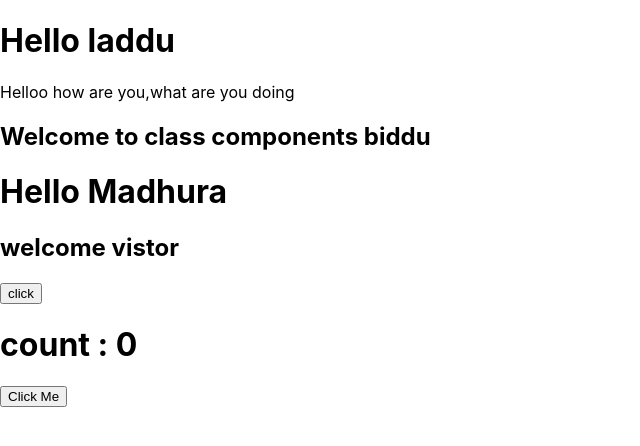
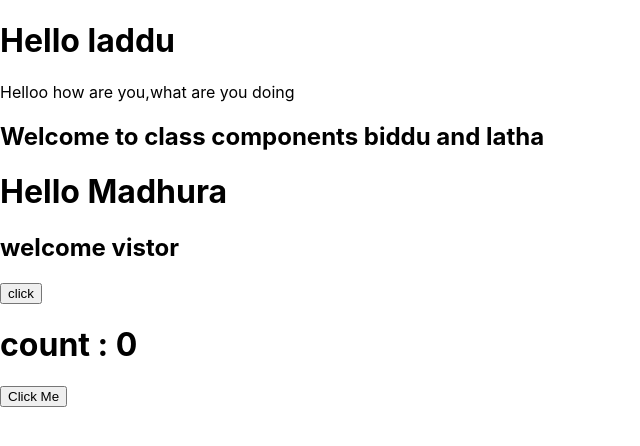
Before and after one commit to madhavi-anneboina/myapp, a React (Create React App) app: page / in a window 1280 px wide. Shown: the top 446 px of the page, without its empty margins (0-640 px from the left). Built offline with nearby package versions, Linux system fonts and the light colour scheme.

Commit message:
class component destructuring

```diff
--- a/src/App.js
+++ b/src/App.js
@@ -14,7 +14,7 @@ function App() {
         <p>Helloo how are you,what are you doing</p>
        </Greet>
 
-       <Welcome  name= "biddu"/>
+       <Welcome  name= "biddu" heroName="latha"/>
        <Hello />
        <Message />
        <Counter />
--- a/src/components/Welcome.js
+++ b/src/components/Welcome.js
@@ -2,9 +2,10 @@ import React, { Component } from 'react'
 
  class Welcome extends Component {
   render() {
+    const {name, heroName} = this.props
     return (
       <div>
-         <h2>Welcome to class components {this.props.name}</h2>
+         <h2>Welcome to class components {name} and {heroName}</h2>
       </div>
     )
   }
```
